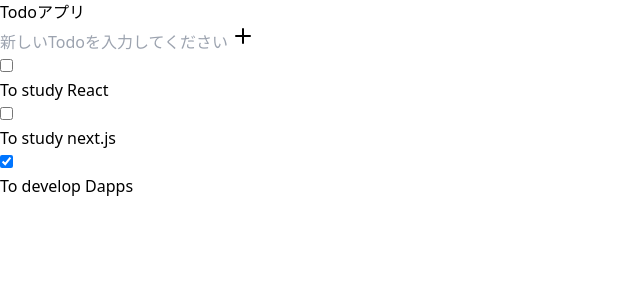
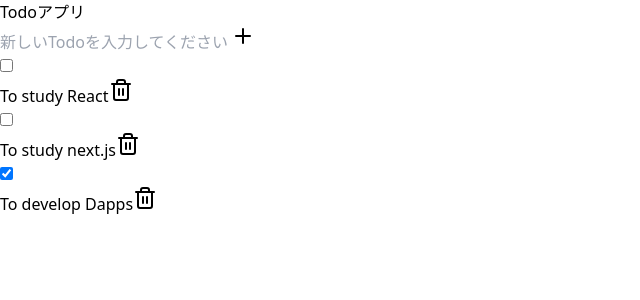
Before and after one commit to toryoto/react-todo-list, a React (Vite) app: page / in a window 1280 px wide. Shown: the top 300 px of the page, without its empty margins (0-640 px from the left). Built offline with nearby package versions, Linux system fonts and the light colour scheme.

Commit message:
Todoの削除機能実装

```diff
--- a/src/App.tsx
+++ b/src/App.tsx
@@ -33,13 +33,22 @@
     });
   };
 
+  // filterメソッドを使用して対象のidのTodoを除外
+  const deleteTodo = (id: number) => {
+    setTodoList((prevTodoList) => {
+      return prevTodoList.filter((todo) => {
+        return todo.id !== id;
+      })
+    })
+  }
+
   return (
     <main className="mx-auto mt-10 max-w-xl space-y-10">
       <h1 className="text-center text-4xl">Todoアプリ</h1>
       <div className="space-y-5">
         <AddTodoForm addTodo={addTodo} />
         <div className='rounded bg-slate-200 p-5'>
-          <TodoList todoList={todoList} changeCompleted={changeCompleted} />
+          <TodoList todoList={todoList} changeCompleted={changeCompleted} deleteTodo={deleteTodo} />
         </div>
       </div>
     </main>
--- a/src/components/TodoList.tsx
+++ b/src/components/TodoList.tsx
@@ -1,12 +1,14 @@
+import { Trash2 } from "lucide-react";
 import { Todo } from "../types/todo";
 
 // 親から受け取るデータの型はProps
 type Props = {
   todoList: Todo[];
   changeCompleted: (id: number) => void;
+  deleteTodo: (id: number) => void;
 };
 
-export const TodoList = ({ todoList, changeCompleted }: Props) => {
+export const TodoList = ({ todoList, changeCompleted, deleteTodo }: Props) => {
   return (
     <div className="space-y-3">
       {todoList.map((todo) => (
@@ -29,7 +31,13 @@
               {todo.title}
             </span>
           </label>
-
+          <button
+            type="button"
+            className="rounded bg-gray-200 p-2 transition-colors hover:bg-gray-300"
+            onClick={() => deleteTodo(todo.id)}
+          >
+            <Trash2 className="size-5 text-gray-500" />
+          </button>
         </div>
       ))}
     </div>
```
